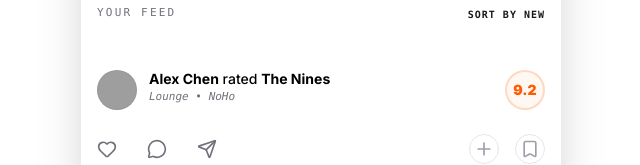
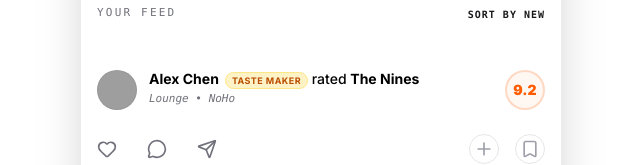
Before and after one commit to suminwalker/the-scene, a Next.js app: page /discover in a window 1280 px wide. Shown: the part 548-713 px from the top of the page, without its empty margins (319-959 px from the left). Built offline with nearby package versions, Linux system fonts and the light colour scheme; grey boxes are pictures that could not be loaded.

Commit message:
feat: Refine social signaling with curator badges and scene taxonomy

```diff
--- a/src/components/domain/ActivityFeedItem.tsx
+++ b/src/components/domain/ActivityFeedItem.tsx
@@ -11,6 +11,7 @@ interface ActivityFeedItemProps {
         id: string;
         avatar: string;
         name: string;
+        badge?: string;
     };
     action: string;
     venue: string;
@@ -62,6 +63,14 @@ export function ActivityFeedItem({
                     <div className="space-y-0.5 min-w-0">
                         <p className="text-sm font-medium leading-tight">
                             <Link href={`/profile/${user.id}`} className="text-foreground hover:text-accent transition-colors font-bold">{user.name}</Link>
+                            {user.badge && (
+                                <span className={`inline-flex items-center px-1.5 py-0.5 ml-1.5 rounded-full text-[9px] font-bold uppercase tracking-wider ${user.badge === "Taste Maker"
+                                    ? "bg-amber-100 text-amber-700 border border-amber-200"
+                                    : "bg-zinc-100 text-zinc-600 border border-zinc-200"
+                                    }`}>
+                                    {user.badge}
+                                </span>
+                            )}
                             {" "}
                             <span className={action === "rated" ? "text-foreground font-medium" : "text-zinc-500"}>{action}</span>
                             {" "}
--- a/src/components/domain/ReviewForm.tsx
+++ b/src/components/domain/ReviewForm.tsx
@@ -6,7 +6,7 @@ import { cn } from "@/lib/utils";
 
 // Structured Taxonomies for Review
 const VIBE_TAGS = ["Chill", "Buzzing", "Romantic", "Loud", "Intimate", "Trendy", "Cozy", "Party", "Business", "Divey"];
-const CROWD_TAGS = ["Young Professionals", "Hipsters", "Creatives", "International", "Locals", "Tech", "Fashion", "Old Money", "Tourists", "Students"];
+const CROWD_TAGS = ["The Industry", "Downtown Set", "Uptown Polish", "Art & Design", "Locals Only", "International", "After Work", "Date Night", "Groups"];
 const ATTIRE_TAGS = ["Casual", "Smart Casual", "Dress to Impress", "Streetwear", "Business", "Formal"];
 
 export function ReviewForm() {
--- a/src/components/domain/SocialFeed.tsx
+++ b/src/components/domain/SocialFeed.tsx
@@ -12,6 +12,7 @@ interface Activity {
         id: string;
         avatar: string;
         name: string;
+        badge?: string;
     };
     action: string;
     venue: string;
@@ -51,7 +52,8 @@ export function SocialFeed({ activeFilter }: SocialFeedProps) {
         user: {
             id: "suminwalker",
             name: "Sumin Walker",
-            avatar: "https://i.pravatar.cc/150?u=sumin"
+            avatar: "https://i.pravatar.cc/150?u=sumin",
+            badge: "Member"
         },
         action: "just discovered",
         venue: place.name,
@@ -70,7 +72,8 @@ export function SocialFeed({ activeFilter }: SocialFeedProps) {
             user: {
                 id: "alex-chen",
                 name: "Alex Chen",
-                avatar: "https://i.pravatar.cc/150?u=alex"
+                avatar: "https://i.pravatar.cc/150?u=alex",
+                badge: "Taste Maker"
             },
             action: "rated",
             venue: "The Nines",
@@ -87,7 +90,8 @@ export function SocialFeed({ activeFilter }: SocialFeedProps) {
             user: {
                 id: "sarah-j",
                 name: "Sarah Jenkins",
-                avatar: "https://i.pravatar.cc/150?u=sarah"
+                avatar: "https://i.pravatar.cc/150?u=sarah",
+                badge: "Curator"
             },
             action: "rated",
             venue: "Fanelli Cafe",
```
